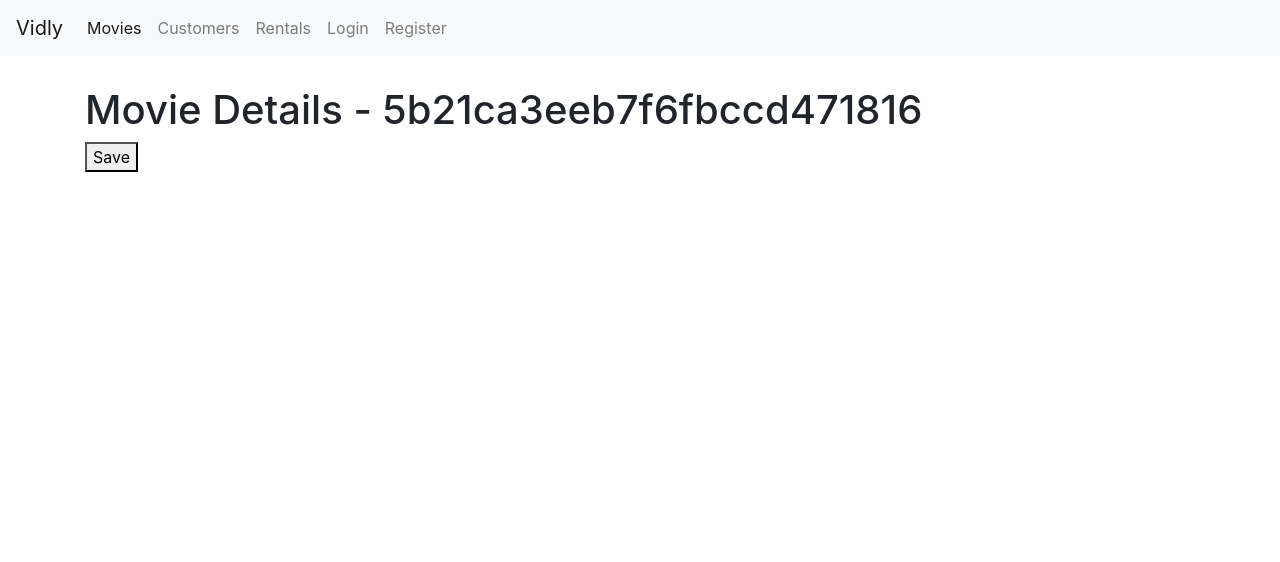
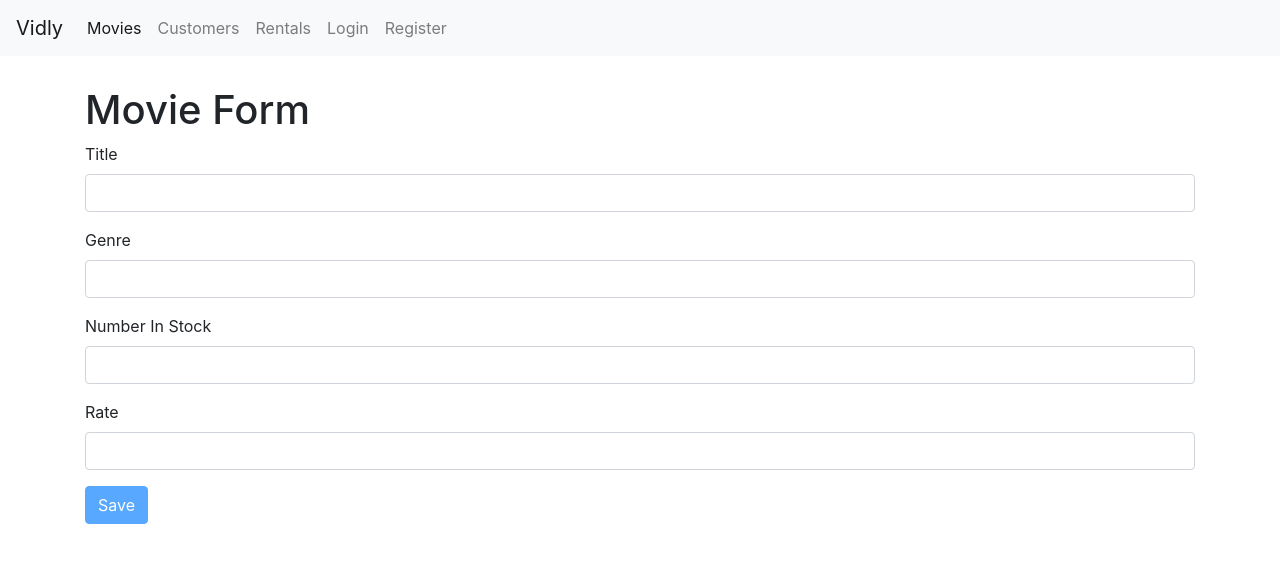
Before and after one commit to edugaspaGit/vidly-app, a React (Create React App) app: page /movies/5b21ca3eeb7f6fbccd471816 in a window 1280 px wide. Shown: the top 562 px of the page. Built offline with nearby package versions, Linux system fonts and the light colour scheme.

Commit message:
commit exercise u07e22

```diff
--- a/src/components/commons/form.jsx
+++ b/src/components/commons/form.jsx
@@ -20,6 +20,7 @@ class Form extends Component {
     }
     return errors;
   };
+
   validateProperty = ({ name, value }) => {
     const obj = { [name]: value };
     const schema = { [name]: this.schema[name] };
@@ -32,6 +33,16 @@ class Form extends Component {
     //   if (value.trim() === "") return "Password is required";
     // }
   };
+  handleChange = ({ currentTarget: input }) => {
+    const errors = { ...this.state.errors };
+    const errorMessage = this.validateProperty(input);
+    if (errorMessage) errors[input.name] = errorMessage;
+    else delete errors[input.name];
+
+    const data = { ...this.state.data };
+    data[input.name] = input.value;
+    this.setState({ data, errors });
+  };
 
   handleSubmit = (e) => {
     e.preventDefault();
@@ -40,6 +51,7 @@ class Form extends Component {
     if (errors) return;
     this.doSubmit();
   };
+
   renderButton = (label) => {
     return (
       <button
@@ -51,7 +63,8 @@ class Form extends Component {
       </button>
     );
   };
-  renderInput = (name, label, type = "text") => {
+
+  renderInput = (name, label, type = "text", value) => {
     const { data, errors } = this.state;
     return (
       <Input
--- a/src/components/commons/tableBody.jsx
+++ b/src/components/commons/tableBody.jsx
@@ -1,5 +1,4 @@
 import React, { Component } from "react";
-import { Link } from "react-router-dom";
 import _ from "lodash";
 
 class TableBody extends Component {
--- a/src/components/movieForm.jsx
+++ b/src/components/movieForm.jsx
@@ -1,16 +1,60 @@
 import React, { Component } from "react";
+import Form from "./commons/form";
+import { getMovies } from "../services/fakeMovieService";
+import { getGenres } from "../services/fakeGenreService";
+import Joi from "joi-browser";
 
-class MovieForm extends Component {
+class MovieForm extends Form {
+  state = {
+    data: {
+      title: "",
+      genre: "",
+      numberInStock: "",
+      rate: "",
+    },
+    movies: getMovies(),
+    genres: getGenres(),
+    errors: {},
+  };
+
+  schema = {
+    title: Joi.string().required().label("Title"),
+    genre: Joi.string().required().label("Genre"),
+    numberInStock: Joi.number().integer().positive().label("Number in Stock"),
+    rate: Joi.number().min(0).max(10).label("Rate"),
+  };
+
+  componentDidMount() {
+    // const genres = [{ _id: "", name: "All Genres" }, ...getGenres()];
+    // const movies = getMovies();
+    // this.setState({ movies: getMovies(), genres });
+  }
+
   handleSave = () => {
     // Navigate to /products
-    this.props.history.replace('/movies');
+    this.props.history.replace("/movies");
   };
 
   render() {
+    const id = this.props.match.params.id;
+    const moviesAux = this.state.movies.filter((m) => m._id === id);
+    const movie = moviesAux[0];
     return (
       <div>
-        <h1>Movie Details - {this.props.match.params.id} </h1>
-        <button onClick={this.handleSave}>Save</button>
+        <h1>Movie Form</h1>
+        <form onSubmit={this.handleSave}>
+          {this.renderInput("title", "Title")}
+          {this.renderInput("genre", "Genre")}
+          {this.renderInput("numberInStock", "Number In Stock", "number")}
+          {this.renderInput("rate", "Rate", "number")}
+
+        </form>
+        {/* <h1>Movie Details - {movie.title} </h1> */}
+        {/* <h1>Movie Details - {this.props.match.params.id} </h1> */}
+        {this.renderButton("Save")}
+        {/* <button onClick={this.handleSave} className="btn btn-primary">
+          Save
+        </button> */}
       </div>
     );
   }
--- a/src/components/movies.jsx
+++ b/src/components/movies.jsx
@@ -6,7 +6,6 @@ import ListGroup from "./commons/listgroup";
 import { getGenres } from "../services/fakeGenreService";
 import MoviesTable from "./moviesTable";
 import _ from "lodash";
-
 
 class Movies extends Component {
   state = {
@@ -89,7 +88,6 @@ class Movies extends Component {
     if (totalCount === 0) return <p>No movies to show from the database</p>;
     //return <p className="badge m-2">No movies to show from the database</p>;
     return (
-
       <div className="row">
         <div className="col-3">
           <ListGroup
@@ -101,6 +99,7 @@ class Movies extends Component {
           />
         </div>
         <div className="col">
+          <button className="btn btn-primary">New Movie</button>
           <p>Showing {totalCount} movies from the DB:</p>
           <MoviesTable
             movies={movies}
--- a/src/components/registerForm.jsx
+++ b/src/components/registerForm.jsx
@@ -18,16 +18,16 @@ class RegisterForm extends Form {
     name: Joi.string().required().label("Name"),
   };
 
-  handleChange = ({ currentTarget: input }) => {
-    const errors = { ...this.state.errors };
-    const errorMessage = this.validateProperty(input);
-    if (errorMessage) errors[input.name] = errorMessage;
-    else delete errors[input.name];
+  // handleChange = ({ currentTarget: input }) => {
+  //   const errors = { ...this.state.errors };
+  //   const errorMessage = this.validateProperty(input);
+  //   if (errorMessage) errors[input.name] = errorMessage;
+  //   else delete errors[input.name];
 
-    const data = { ...this.state.data };
-    data[input.name] = input.value;
-    this.setState({ data, errors });
-  };
+  //   const data = { ...this.state.data };
+  //   data[input.name] = input.value;
+  //   this.setState({ data, errors });
+  // };
 
   doSubmit = () => {
     // Call the server
```
Lines whose indentation alone changed are shown as unchanged.
